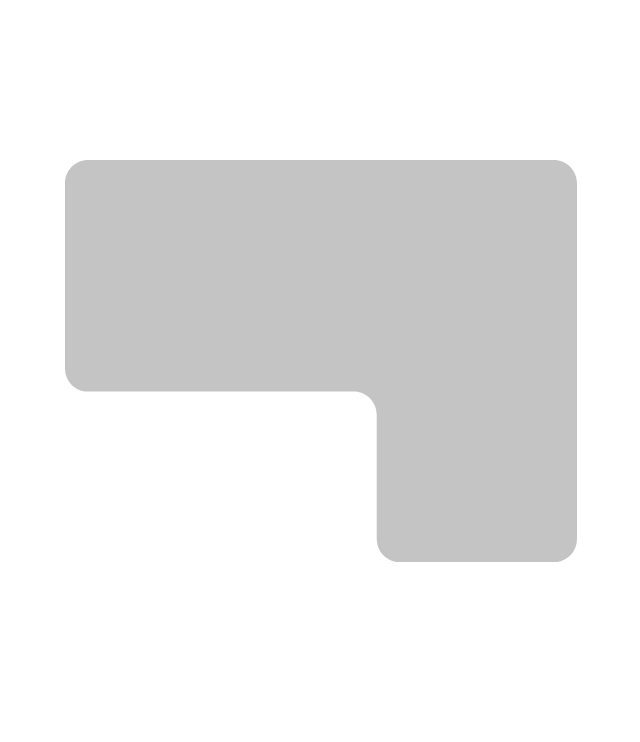
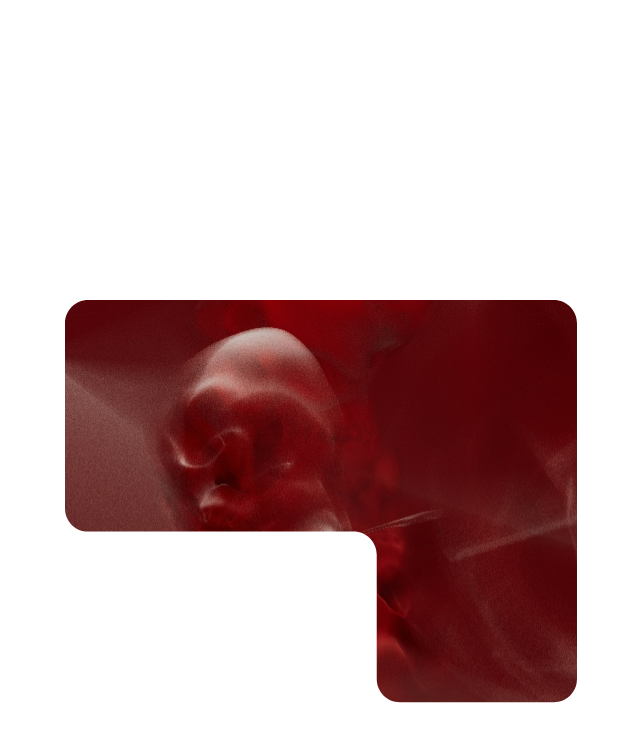
Before and after one commit to damodevworks/oblique-dev, a website built with Vite: page index.html in a window 1280 px wide. Shown: the whole page, without its empty margins (575-1215 px from the left). Built offline with nearby package versions, Linux system fonts and the light colour scheme.

Commit message:
feat: add image fill to SVG shape and set up base filter (feTurbulence)

```diff
--- a/index.html
+++ b/index.html
@@ -40,8 +40,22 @@
 
             <div class="hero-right">
 
-              <svg class="header-shape" viewBox ="0 0 882 693" aria-label="Oblique header graphic">
-                <path d="M882 653C882 675.091 864.091 693 842 693H577C554.909 693 537 675.091 537 653V439C537 416.909 519.091 399 497 399H40C17.9086 399 0 381.091 0 359V40C0 17.9086 17.9086 0 40 0H842C864.091 0 882 17.9086 882 40V653Z" fill="#C4C4C4" />
+              <svg class="header-shape" viewBox ="0 0 882 695" aria-label="Oblique header graphic">
+                <!-- FeTurbulence filter -->
+                 <defs>
+                    <filter>
+                      <feTurbulence baseFrequency="0.5" numOctaves="2" seed="2"/>
+                    </filter>
+
+                    <!-- Image fill for the hero shape -->
+                    <pattern id="imgFill" patternUnits="userSpaceOnUse" width="882" height="695">
+                      <image href="./assets/photo-1.jpg" width="882" height="695" preserveAspectRatio="xMidYMid slice"/>
+                    </pattern>
+
+                 </defs>
+
+                 <!-- SVG path - our hero shape -->
+                <path d="M882 653C882 675.091 864.091 693 842 693H577C554.909 693 537 675.091 537 653V439C537 416.909 519.091 399 497 399H40C17.9086 399 0 381.091 0 359V40C0 17.9086 17.9086 0 40 0H842C864.091 0 882 17.9086 882 40V653Z" fill="url(#imgFill)" />
               </svg>
 
               <!-- CTA + another SVG later on -->
--- a/src/styles/layout/header.scss
+++ b/src/styles/layout/header.scss
@@ -1,8 +1,7 @@
 .hero {
-    height: 80vh;
+    min-height: 80vh;
     width: 100vw;
-    position: relative;
-    top: 20vh;
+    padding-top: 30rem;
 }
 
 .hero-grid {
```
